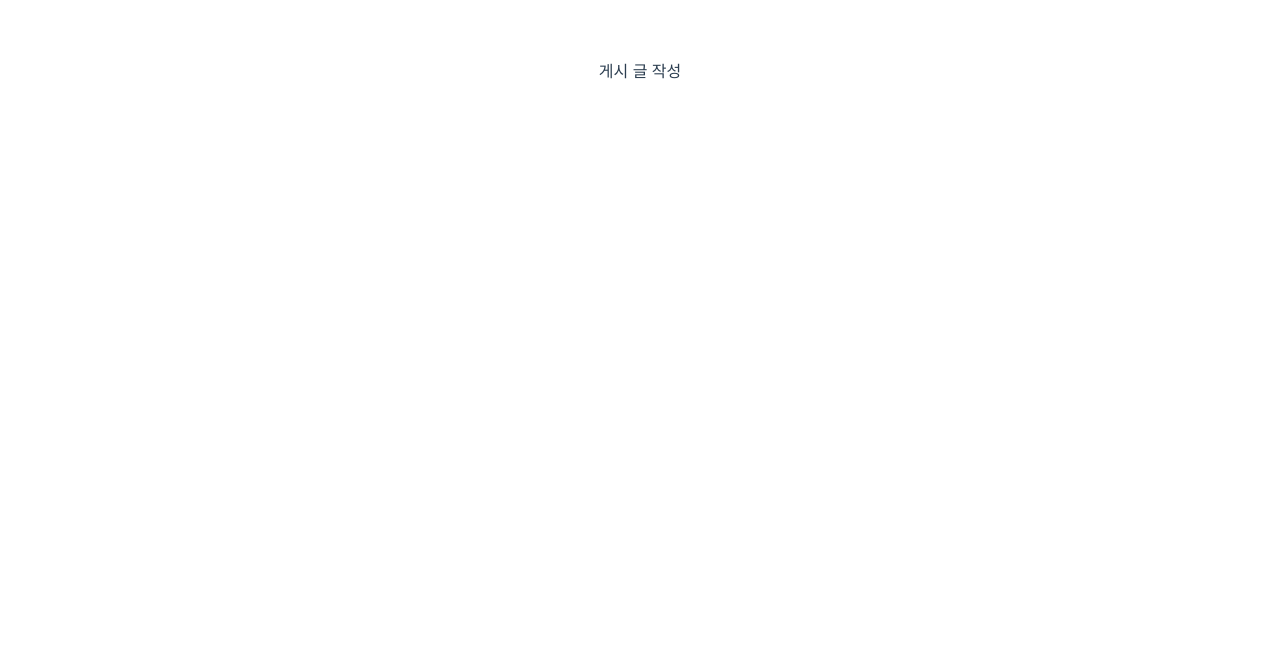
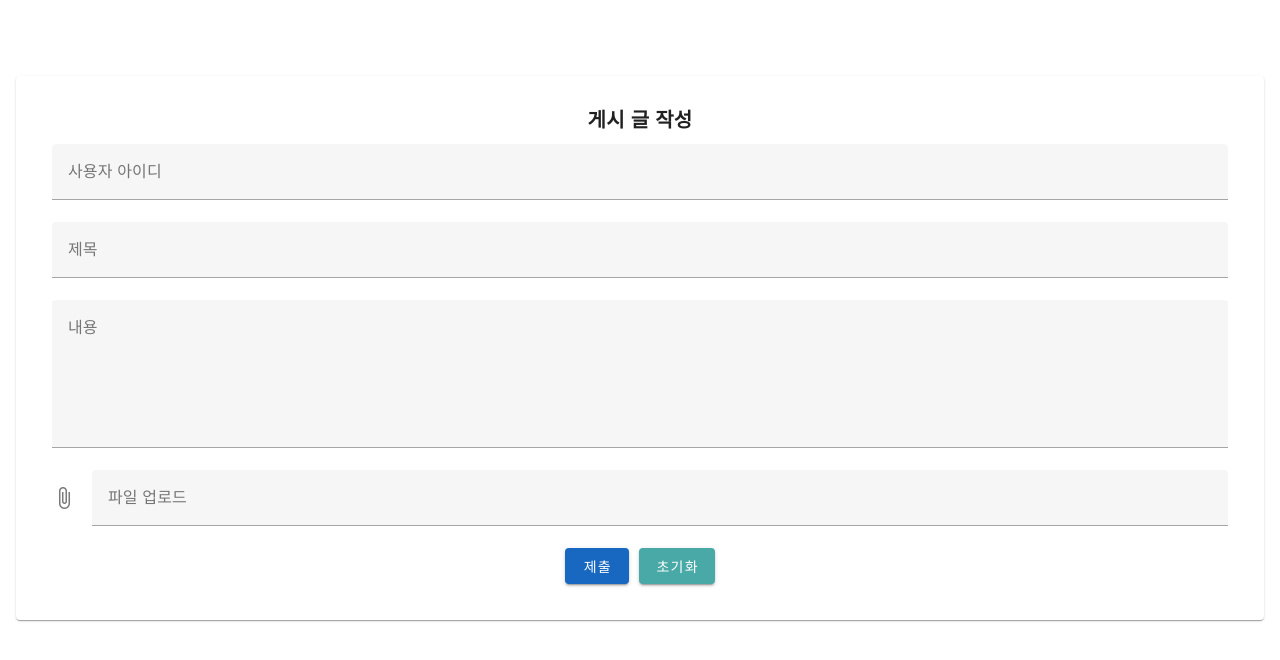
Before and after one commit to ohsoomansour/shoppingmall_front, a Vue app: page /#/writing in a window 1280 px wide. Shown: the top 660 px of the page. Built offline with nearby package versions, Linux system fonts and the light colour scheme.

Commit message:
8.8 proxy 서버 & 글 작성 UI 1차

```diff
--- a/src/components/post/PostList.vue
+++ b/src/components/post/PostList.vue
@@ -4,14 +4,18 @@
      prepend-inner-icon="mdi-magnify - 텍스트 필드의 내부 왼쪽에 돋보기 아이콘을 추가
      variant="outlined" - 텍스트 필드를 외곽선 스타일로 설정 (스타일 옵션)
 
+  <axios 통신 문제>
+  :8088/#/posts:1 Access to XMLHttpRequest at 'http://localhost:8083/api/vuePost/list.do' from origin
+   'http://localhost:8088' has been blocked by CORS policy: No 'Access-Control-Allow-Origin' header is present on the requested resource.
 
 -->
 
 <template>
   <v-container fluid style="color: lightgreen;">
-    <v-card class="">
-      <template v-slot:text>
-          <v-card-title>MVNO 총판매실 실시간 데이터 집계 API 및 배치 개발</v-card-title>
+    <v-card >
+
+          <v-card-title> 화장품 총판매 실시간 데이터 집계 API 및 배치 개발</v-card-title>
+          <v-card-text>
             <v-text-field
               v-model="search"
               label="Search"
@@ -24,10 +28,16 @@
             :headers="headers"
             :items="posts"
             :search="search"
+            item-class="text-center"
           >
 
           </v-data-table>
-        </template>
+          <v-btn href="/#/writing" target="_blank" style="background-color: greenyellow;">
+            <v-icon left>mdi-open-in-new</v-icon>
+            게시 글 작성
+          </v-btn>
+        </v-card-text>
+
     </v-card>
   </v-container>
 
@@ -36,7 +46,6 @@
     export default {
         data(){
           return{
-            test : 'testing..',
             search: '',
             /*part_no, 제품 명, 작성자 등등, ## socket으로 실시간 통신 ->   판매량 집계 ##
               총 판매 집계 -> SELECT COUNT(SALES) AS sales_count * FROM P_SALES
@@ -45,6 +54,7 @@
                  -> 기능 : 구매 클라이언트(임시) + ***서버 중심*** + ***MVNO 총판매실 실시간 데이터 집계***
             */
             posts:[
+              /*
                 { p_id: 1, p_title: "첫 번째 게시물", u_name: "사용자1", u_type: "G", p_contents: "게시물 내용1", created_at: "2024-08-01", p_view: 10 },
                 { p_id: 2, p_title: "두 번째 게시물", u_name: "사용자2", u_type: "A", p_contents: "게시물 내용2", created_at: "2024-08-02", p_view: 20 },
                 { p_id: 3, p_title: "첫 번째 게시물", u_name: "사용자1", u_type: "G", p_contents: "게시물 내용1", created_at: "2024-08-01", p_view: 10 },
@@ -62,17 +72,17 @@
                 { p_id: 15, p_title: "두 번째 게시물", u_name: "사용자2", u_type: "A", p_contents: "게시물 내용2", created_at: "2024-08-02", p_view: 20 },
                 { p_id: 16, p_title: "두 번째 게시물", u_name: "사용자2", u_type: "A", p_contents: "게시물 내용2", created_at: "2024-08-02", p_view: 20 },
                 { p_id: 17, p_title: "두 번째 게시물", u_name: "사용자2", u_type: "A", p_contents: "게시물 내용2", created_at: "2024-08-02", p_view: 20 },
-
+              */
 
             ],
             headers:[
-              { align:'center', text: 'no',          value: 'p_id',        sortable:true,  },
-              { align:'center', text: '제목',        value: 'p_title' },
-              { align:'center', text: '작성자',      value: 'u_name' },
-              { align:'center', text: '사용자 구분',  value: 'u_type' },
-              { align:'center', text: '내용',        value: 'p_contents' },
-              { align:'center', text: '작성시간',    value: 'created_at' },
-              { align:'center', text: '조회수',      value: 'p_view' },
+              { align:'center', title: 'no',          key: 'p_id',        sortable:true,  },
+              { align:'center', title: '제목',        key: 'p_title' },
+              { align:'center', title: '작성자',      key: 'u_name' },
+              { align:'center', title: '사용자 구분',  key: 'u_type' },
+              { align:'center', title: '내용',        key: 'p_contents' },
+              { align:'center', title: '작성시간',    key: 'created_at' },
+              { align:'center', title: '조회수',      key: 'p_view' }
            ]
           }
         },
@@ -80,15 +90,22 @@
         props:{
 
         },
-        mounted(){
-          console.log('MVNO 총판매실 실시간 데이터 집계 랜더링 OK!!');
-        },
+
         methods: {
 
           doGetTotalSales(){
-
+            this.axios
+            .get('/api/vuePost/list')
+            .then(res => {
+              this.posts = res.data.postlist;
+              console.log(res.data.postlist)
+            })
+            .catch(err => console.error(err));
           }
-        }
+        },
+        mounted(){
+          this.doGetTotalSales();
+        },
     }
 
 </script>
--- a/src/components/post/WritingPost.vue
+++ b/src/components/post/WritingPost.vue
@@ -1,7 +1,49 @@
-<template >
-    <p>게시 글 작성 </p>
+<!--
+ @rules="[v => !!v || '내용을 입력하세요 ' ]"
+ 람다 함수, 입력 값을 검증하기 위한 규칙을 지정할 때 사용
+ v 변수는 입력값을 나타냄 -> boolean 값으로 변환
+-->
+<template>
+    <v-container fluid>
+      <v-card class="pa-5">
+        <v-card-title style="font-weight: bolder;">게시 글 작성</v-card-title>
+        <v-card-text>
+          <v-form ref="form" @submit.prevent="submitForm">
+            <v-text-field
+              v-model="e_mail"
+              label="사용자 아이디"
+              :rules="[v => !!v  || '로그인이 필요합니다.']"
 
-</template>
+            >
+
+            </v-text-field>
+            <v-text-field
+              v-model="p_title"
+              label="제목"
+              :rules="[v => !!v || '제목을 입력하세요']"
+              required
+            ></v-text-field>
+            <v-textarea
+              v-model="p_contents"
+              label="내용"
+              :rules="[v => !!v || '내용을 입력하세요']"
+              required
+            ></v-textarea>
+
+            <v-file-input
+              v-model="file"
+              label="파일 업로드"
+              prepend-icon="mdi-paperclip"
+              :rules="[v => !!v || '파일을 선택하세요']"
+              required
+            ></v-file-input>
+            <v-btn color="primary" @click="" style="margin-right: 10px;">제출</v-btn>
+            <v-btn color="secondary" @click="resetForm">초기화</v-btn>
+          </v-form>
+        </v-card-text>
+      </v-card>
+    </v-container>
+  </template>
 
 
 <script>
@@ -9,7 +51,41 @@
         name: 'WrigingPost',
         props:{
 
+        },
+        components:{
+          //자식 컴포넌트 등록
+        },
+        data() {
+        return {
+          u_email: '',
+          p_title: '',
+          p_content: '',
+          file: null,
+        };
+       },
+       methods:{
+        submitForm(){
+        // 지정된 검증 규칙을 검사하고, 모든 필드가 유효한 경우 true 그렇지 않은 경우 false
+          if(this.$refs.form.validate()){
+            let formData = new FormData();
+            //작성자, u_email를 sessionStorage에서 ? 또는
+            formData.append('p_title', this.title);
+            formData.append('p_content', this.content);
+            formData.append('file', this.file);
+            this.axios
+             .post('/api/vuePost/pubPost.do', formData, {
+                headers:{
+                    'Content-Type' : 'multipart/form-data',
+                },
+             }).then(res => console.log("게시 글 등록 결과" + res))
+             .catch(e => console.error(e));
+          }
+        },
+        resetForm(){
+            // v-form 컴포넌트 내의 모든 입력 필드를 초기 상태로 재설정하는 역할
+            this.$this.$refs.form.reset();
         }
+       }
     }
 
 </script>
--- a/vue.config.js
+++ b/vue.config.js
@@ -26,6 +26,7 @@
 */
 
 
+
 const { defineConfig } = require('@vue/cli-service')
 module.exports = defineConfig({
   transpileDependencies: true,
@@ -37,9 +38,9 @@ module.exports = defineConfig({
     port: 8088,
     // Proxy 설정
     proxy: {
-      // 경로가 "/api" 로 시작하는 요청을 대상으로 proxy 설정
+      // 경로가 "/api" 로 시작하는 요청을 대상으로 proxy 설정, target default 포트가 8080 ?
       '/': {
-        target: 'http://localhost',
+        target: 'http://localhost:8080',   //## 주의 사항:포트가 꼬여있을 수 있다. port kill이 되지 않을 경우 -> 컴퓨터 off -> cmd에서 netsta -a -o port확인 필요!  ##
         changeOrigin: true,
         // 요청 경로에서 '/api' 제거
         pathRewrite: { '^/api': '' },
@@ -48,20 +49,3 @@ module.exports = defineConfig({
     },
   },
 })
-/*
-module.exports = defineConfig({
-  transpileDependencies: true,
-  lintOnSave: false,
-  devServer: {
-   client: { overlay : false },
-   proxy: {
-    '/': {
-      target : 'http://localhost:8080',
-      changeOrigin : true,
-      pathRewrite : {'^/api': ' '},
-      ws: false,
-     },
-    },
-  },
-});
-*/
```
